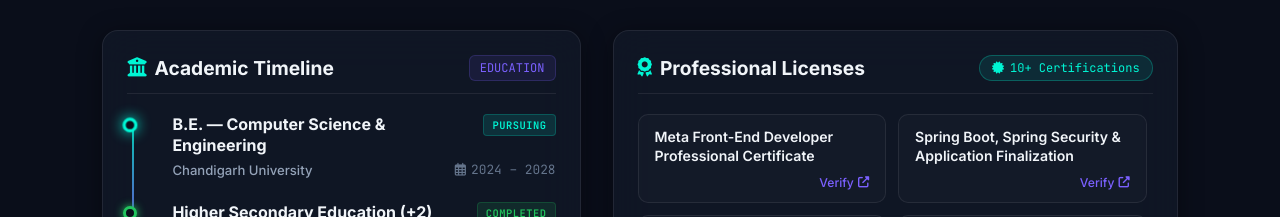
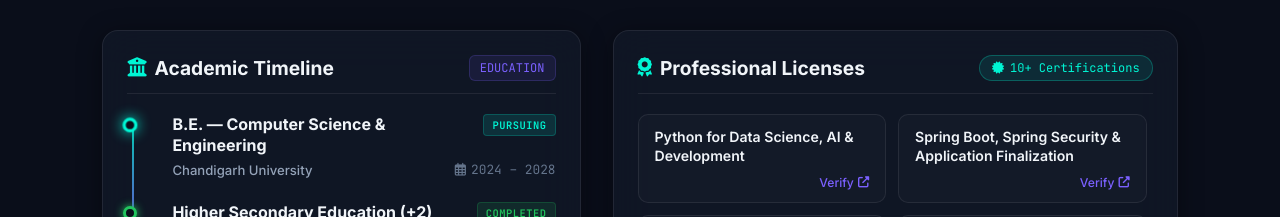
Before and after one commit to chauhanbibek100/portfolio-website, a React (Vite) app: page / in a window 1280 px wide. Shown: the part 2624-2841 px from the top of the page. Built offline with nearby package versions, Linux system fonts and the light colour scheme.

Commit message:
update education section

```diff
--- a/src/components/EducationSection.jsx
+++ b/src/components/EducationSection.jsx
@@ -70,12 +70,11 @@ const educationData = [
 const certificationsData = [
   {
     id: 1,
-    title: "Meta Front-End Developer Professional Certificate",
-    issuer: "Meta",
+    title: "Python for Data Science, AI & Development",
+    issuer: "IBM",
     platform: "Coursera",
     date: "2024",
-    link: "https://www.coursera.org/professional-certificates/meta-front-end-developer",
-    icon: "fab fa-meta",
+    link: "https://www.coursera.org/account/accomplishments/verify/LA5RA8FCQJOS",
   },
   {
     id: 2,
@@ -84,7 +83,6 @@ const certificationsData = [
     platform: "Coursera",
     date: "2026",
     link: "https://www.coursera.org/account/accomplishments/verify/PDQDGAKHH9WA",
-    icon: "fas fa-book",
   },
   {
     id: 3,
```
